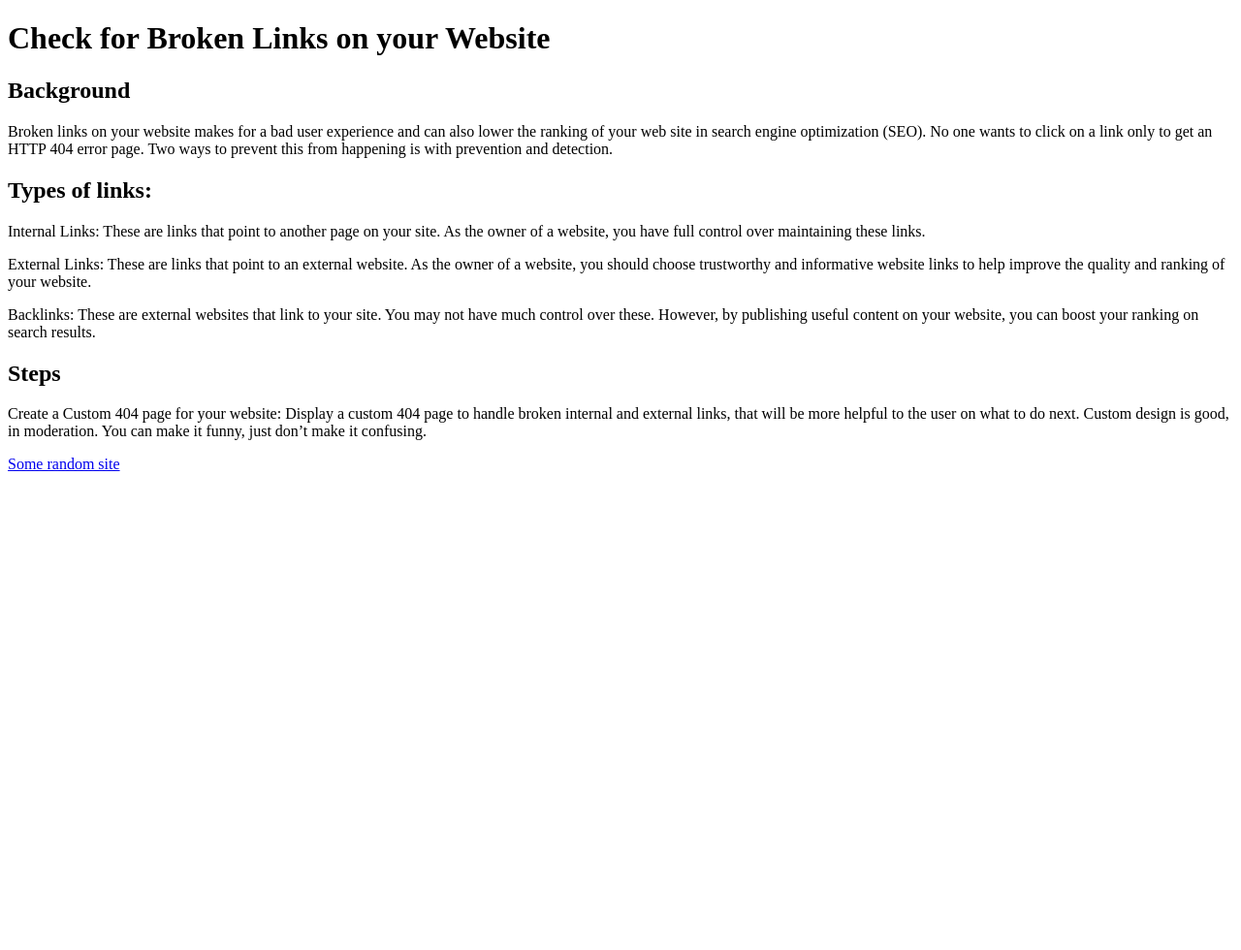
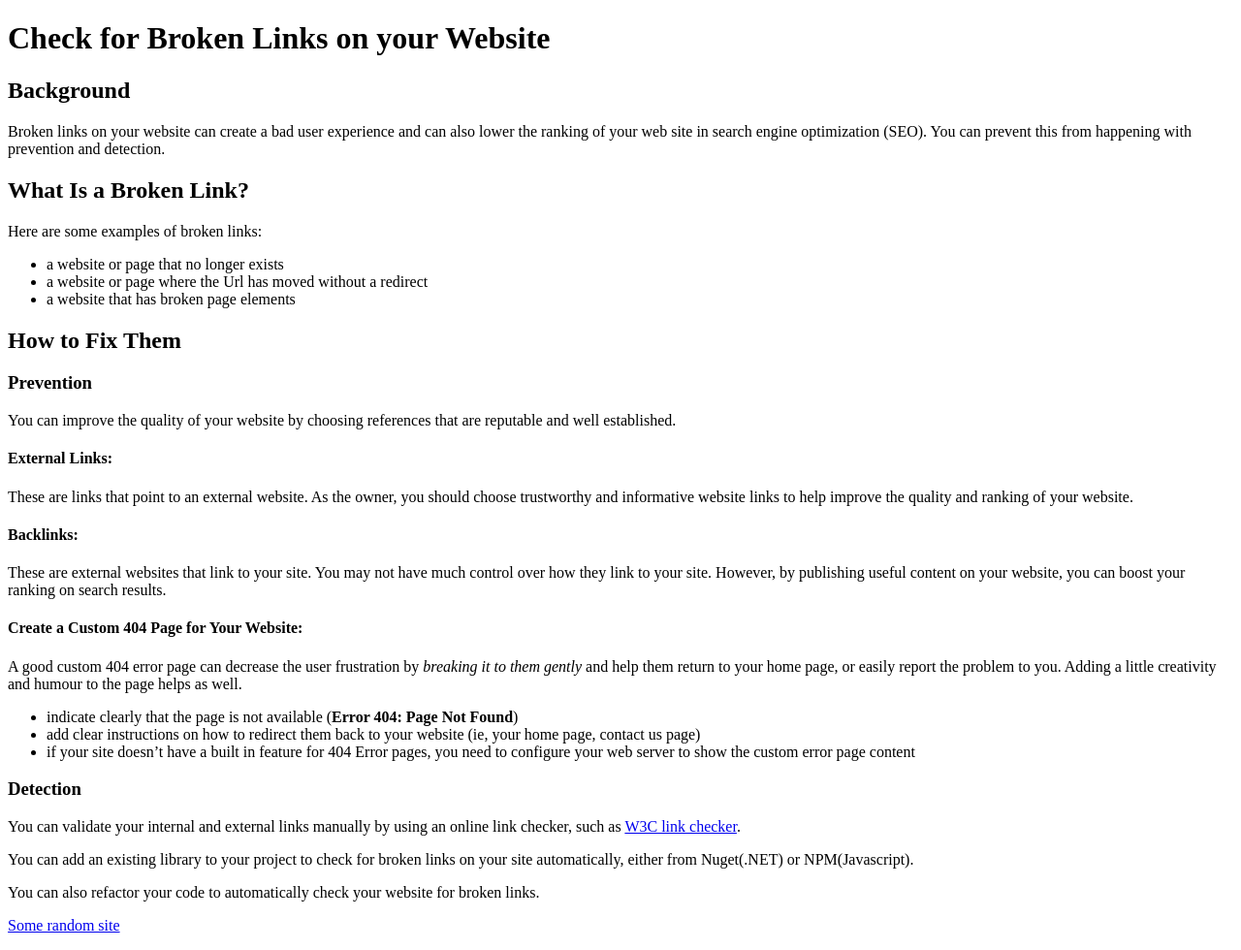
Before and after one commit to esdc-devcop/esdc-devcop.github.io, a Jekyll site: the page built from docs/_guides/broken-links.md, in a window 1280 px wide. Shown: the whole page at 97% size. Built offline with Jekyll 4.4.1, drawn with Linux system fonts in a browser that asks for light colours; comment, search, counter and statistics services are not loaded; before the commit the page ends 900 px from its top, so only the background shows below that.

Commit message:
still wip, fix 404.md to display with broken links

```diff
--- a/docs/_guides/broken-links.md
+++ b/docs/_guides/broken-links.md
@@ -8,23 +8,46 @@
 
 ## Background
 
-Broken links on your website makes for a bad user experience and can also lower the ranking of your web site in search engine optimization (SEO). No one wants to click on a link only to get an HTTP 404 error page.
-Two ways to prevent this from happening is with prevention and detection.
+Broken links on your website can create a bad user experience and can also lower the ranking of your web site in search engine optimization (SEO).
+You can prevent this from happening with prevention and detection.
 
-## Types of links:
+## What Is a Broken Link?
 
-Internal Links:
-These are links that point to another page on your site. As the owner of a website, you have full control over maintaining these links.
+Here are some examples of broken links:
 
-External Links:
-These are links that point to an external website. As the owner of a website, you should choose trustworthy and informative website links to help improve the quality and ranking of your website.
+* a website or page that no longer exists
+* a website or page where the Url has moved without a redirect
+* a website that has broken page elements
 
-Backlinks:
-These are external websites that link to your site. You may not have much control over these. However, by publishing useful content on your website, you can boost your ranking on search results.
+## How to Fix Them
 
-## Steps
+### Prevention
 
-Create a Custom 404 page for your website:
-Display a custom 404 page to handle broken internal and external links, that will be more helpful to the user on what to do next. Custom design is good, in moderation. You can make it funny, just don't make it confusing.
+You can improve the quality of your website by choosing references that are reputable and well established.
+
+#### External Links:
+
+These are links that point to an external website. As the owner, you should choose trustworthy and informative website links to help improve the quality and ranking of your website.
+
+#### Backlinks:
+
+These are external websites that link to your site. You may not have much control over how they link to your site. However, by publishing useful content on your website, you can boost your ranking on search results.
+
+#### Create a Custom 404 Page for Your Website:
+
+A good custom 404 error page can decrease the user frustration by *breaking it to them gently* and help them return to your home page, or easily report the problem to you. Adding a little creativity and humour to the page helps as well.
+
+* indicate clearly that the page is not available (**Error 404: Page Not Found**)
+* add clear instructions on how to redirect them back to your website (ie, your home page, contact us page)
+* if your site doesn't have a built in feature for 404 Error pages, you need to configure your web server to show the custom error page content
+
+### Detection
+
+You can validate your internal and external links manually by using an online link checker, such as [W3C link checker](https://dev.w3.org/perl/modules/W3C/LinkChecker/docs/checklink).
+
+You can add an existing library to your project to check for broken links on your site automatically, either from Nuget(.NET) or NPM(Javascript).
+
+You can also refactor your code to automatically check your website for broken links.
+
 
 [Some random site](https://github.com/esdc-devcop/esdc-devcop.github.io/nowebsite)
```
Also changed, not shown: 404.html (deleted, +0 -25 lines), docs/404.md (added, +10 -0 lines).
